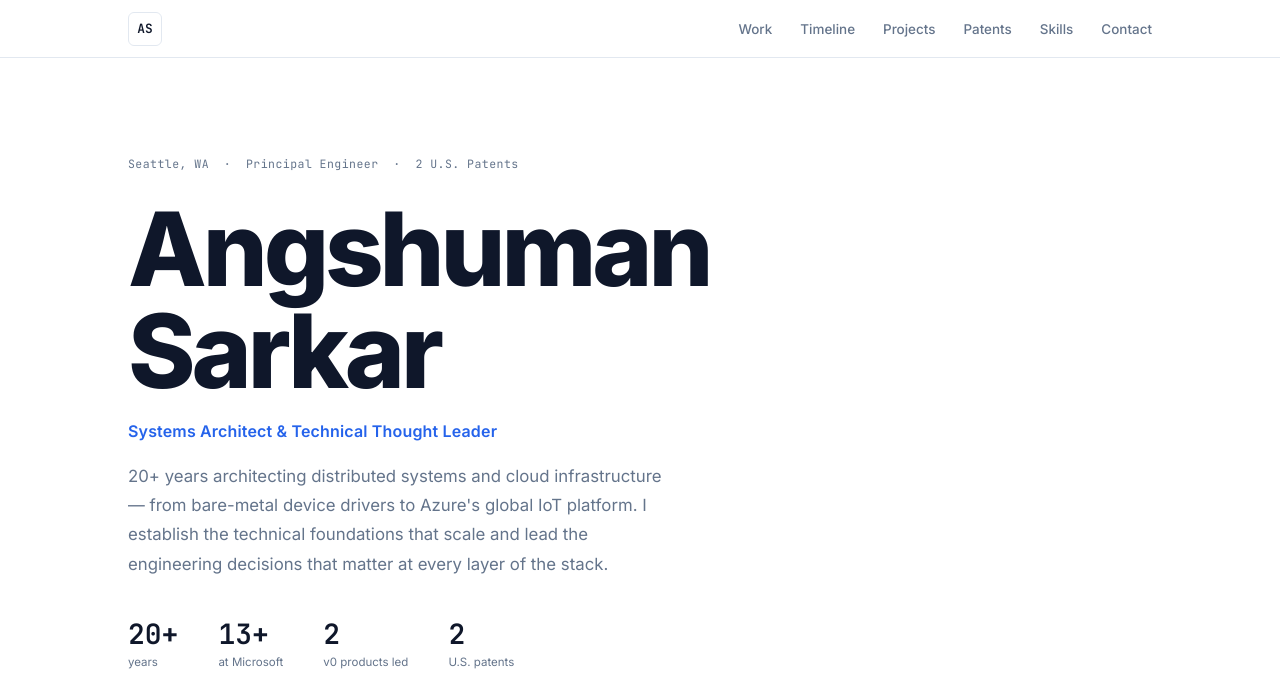
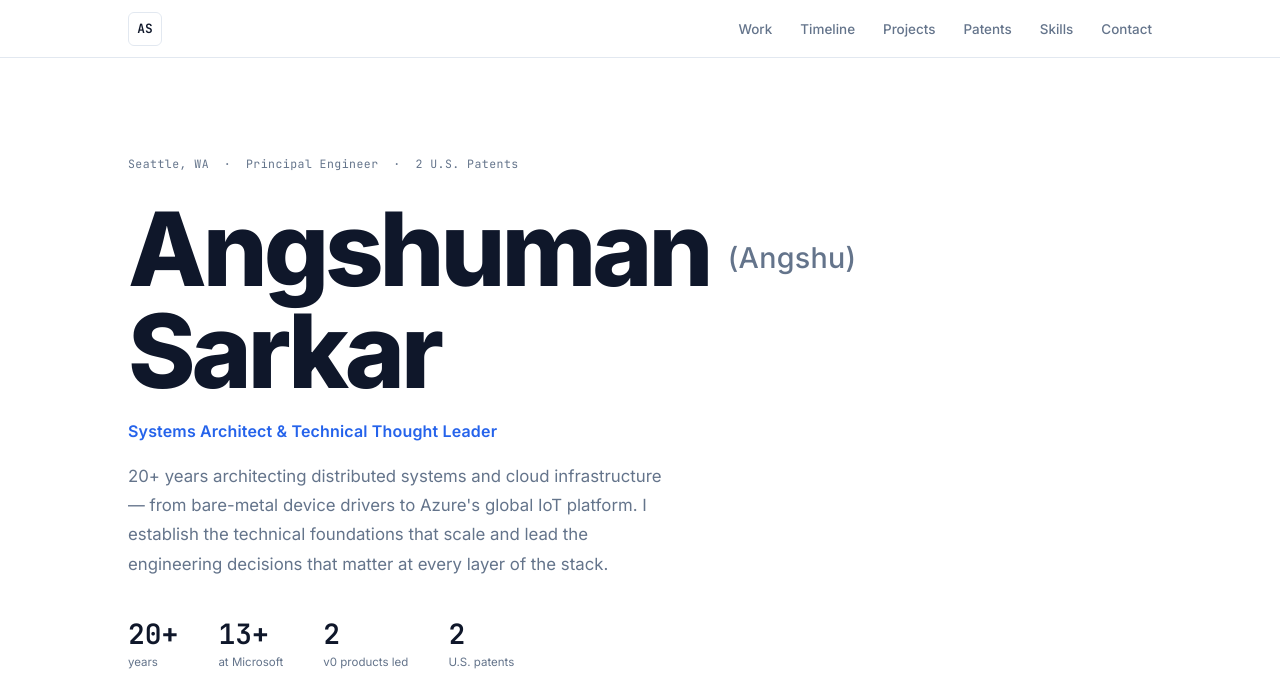
Before and after one commit to angshuman/angshuman.github.io, a plain HTML site: page index.html in a window 1280 px wide. Shown: the top 690 px of the page. Drawn offline with Linux system fonts and the light colour scheme.

Commit message:
Add preferred name (Angshu) next to hero title
Co-authored-by: Copilot <223556219+Copilot@users.noreply.github.com>

```diff
--- a/index.html
+++ b/index.html
@@ -34,7 +34,7 @@
   <section id="hero">
     <div class="container">
       <div class="hero-eyebrow">Seattle, WA &nbsp;·&nbsp; Principal Engineer &nbsp;·&nbsp; 2 U.S. Patents</div>
-      <h1>Angshuman<br>Sarkar</h1>
+      <h1>Angshuman <span class="nickname">(Angshu)</span><br>Sarkar</h1>
       <p class="hero-role">Systems Architect &amp; Technical Thought Leader</p>
       <p class="hero-sub">20+ years architecting distributed systems and cloud infrastructure — from bare-metal device drivers to Azure's global IoT platform. I establish the technical foundations that scale and lead the engineering decisions that matter at every layer of the stack.</p>
       <div class="hero-stats">
--- a/style.css
+++ b/style.css
@@ -132,6 +132,14 @@ section    { padding: 96px 0; }
   letter-spacing: 0.04em;
 }
 #hero h1 { margin-bottom: 16px; }
+
+.nickname {
+  font-size: 0.28em;
+  font-weight: 500;
+  color: var(--muted);
+  letter-spacing: 0.01em;
+  vertical-align: middle;
+}
 
 .hero-role {
   font-size: 1rem;
```
